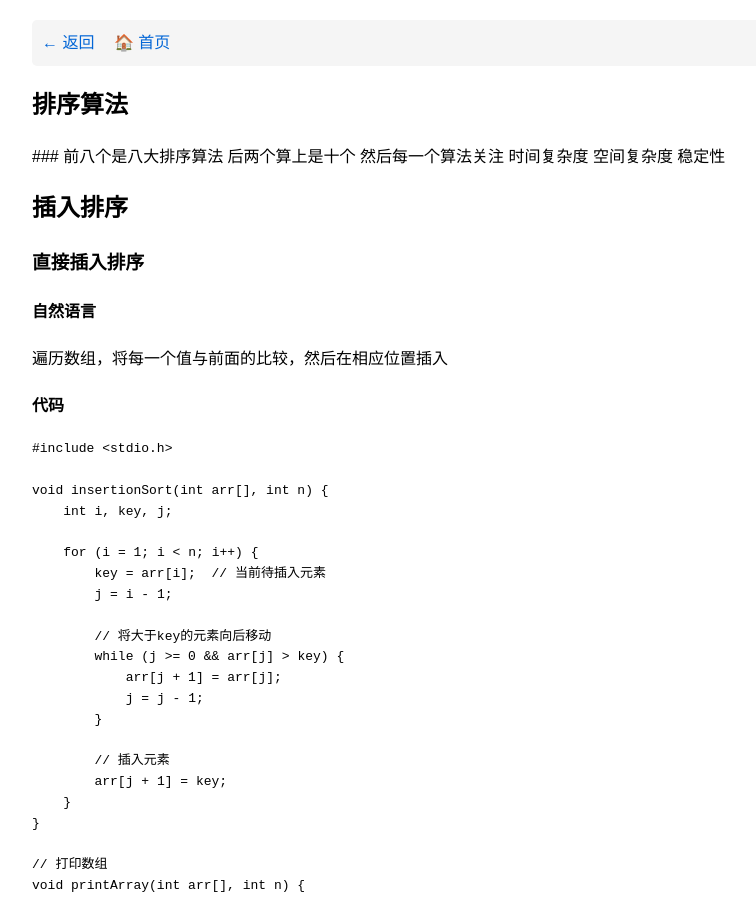
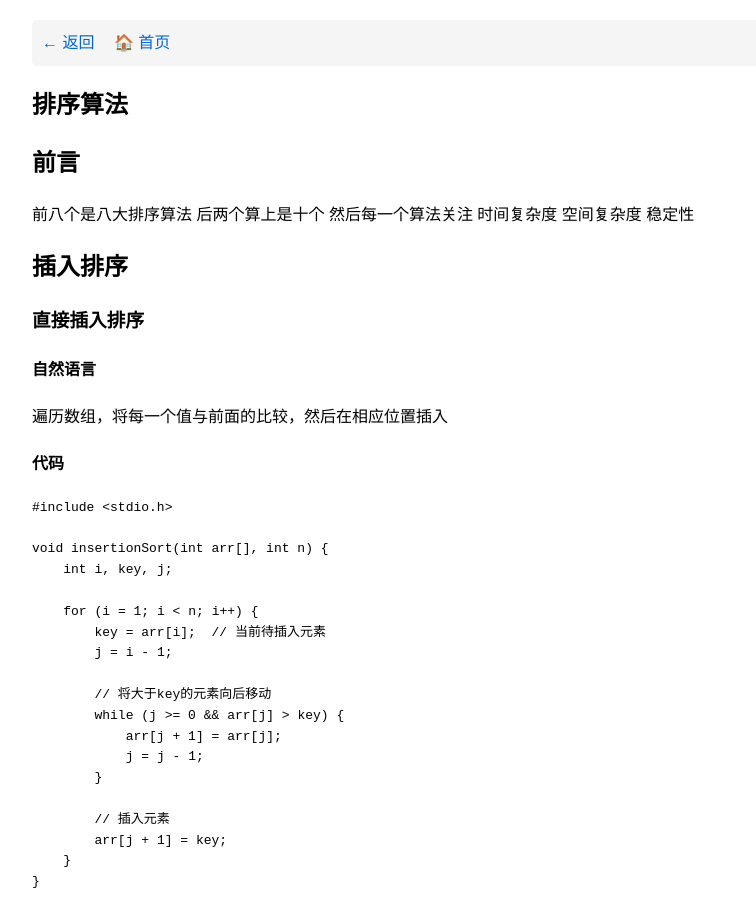
Before and after one commit to lantean600/LanteanNote, a Jekyll site: the page built from C language/排序算法.md, in a window 1280 px wide and 900 px high. Shown: the whole window, without its empty margins (208-964 px from the left). Built offline with Jekyll 4.4.1, drawn with Linux system fonts in a browser that asks for light colours.

Commit message:
Update 排序算法.md

```diff
--- a/C language/排序算法.md
+++ b/C language/排序算法.md
@@ -3,7 +3,7 @@ layout: note
 title: "排序算法"
 ---
 
-###
+## 前言
 前八个是八大排序算法 后两个算上是十个
 然后每一个算法关注 时间复杂度 空间复杂度 稳定性
 
```
